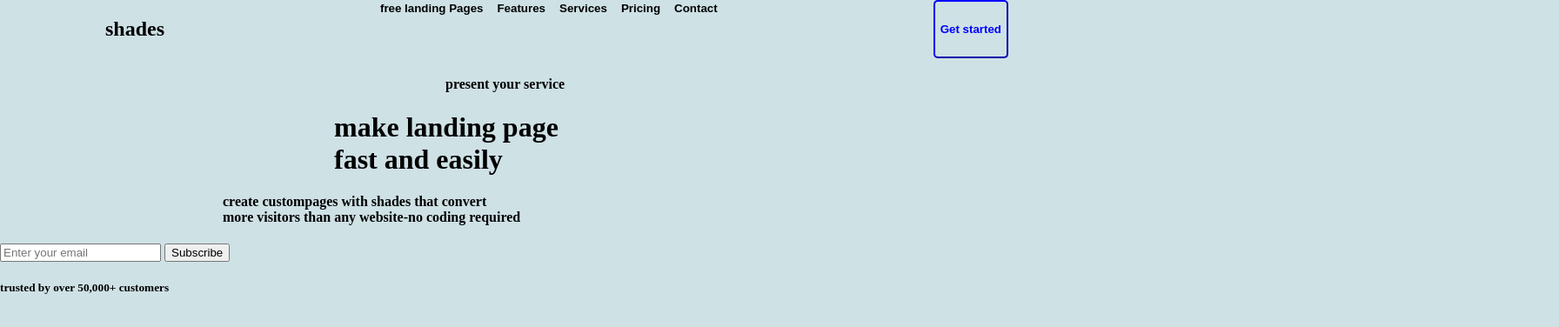
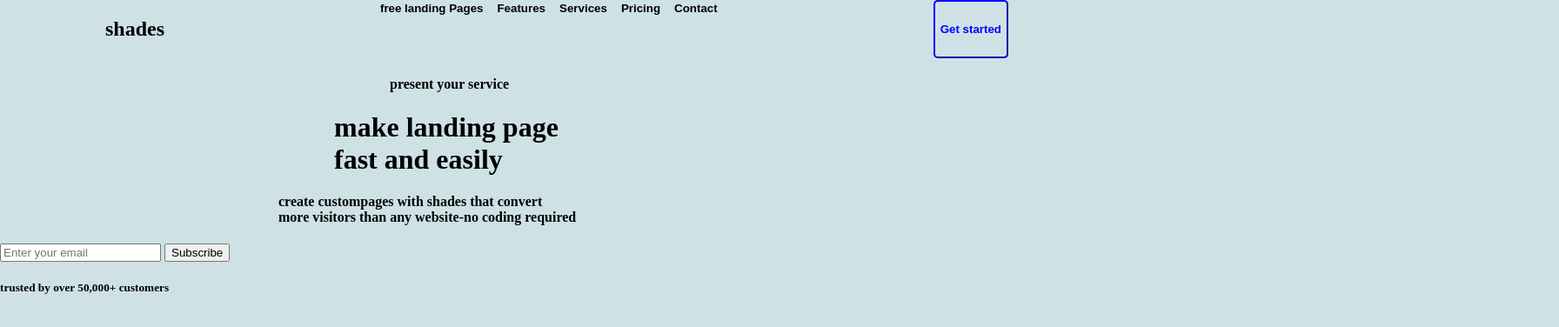
Before and after one commit to Alessandroromir/landing-page, a plain HTML site: page index.html in a window 1280 px wide. Shown: the whole page at 87% size, 1792 px wide, since content can reach past the window. Drawn offline with Linux system fonts and the light colour scheme.

Commit message:
feat(landing page) descriptions

```diff
--- a/style.css
+++ b/style.css
@@ -33,7 +33,7 @@ body{
 }
 .description{
     position: relative;
-    left: 40%;
+    left: 35%;
 }
 
 .description2{
@@ -43,8 +43,5 @@ body{
 
 .description3{
     position: relative;
-    left: 20%;
+    left: 25%;
 }
-
-
-.
```
